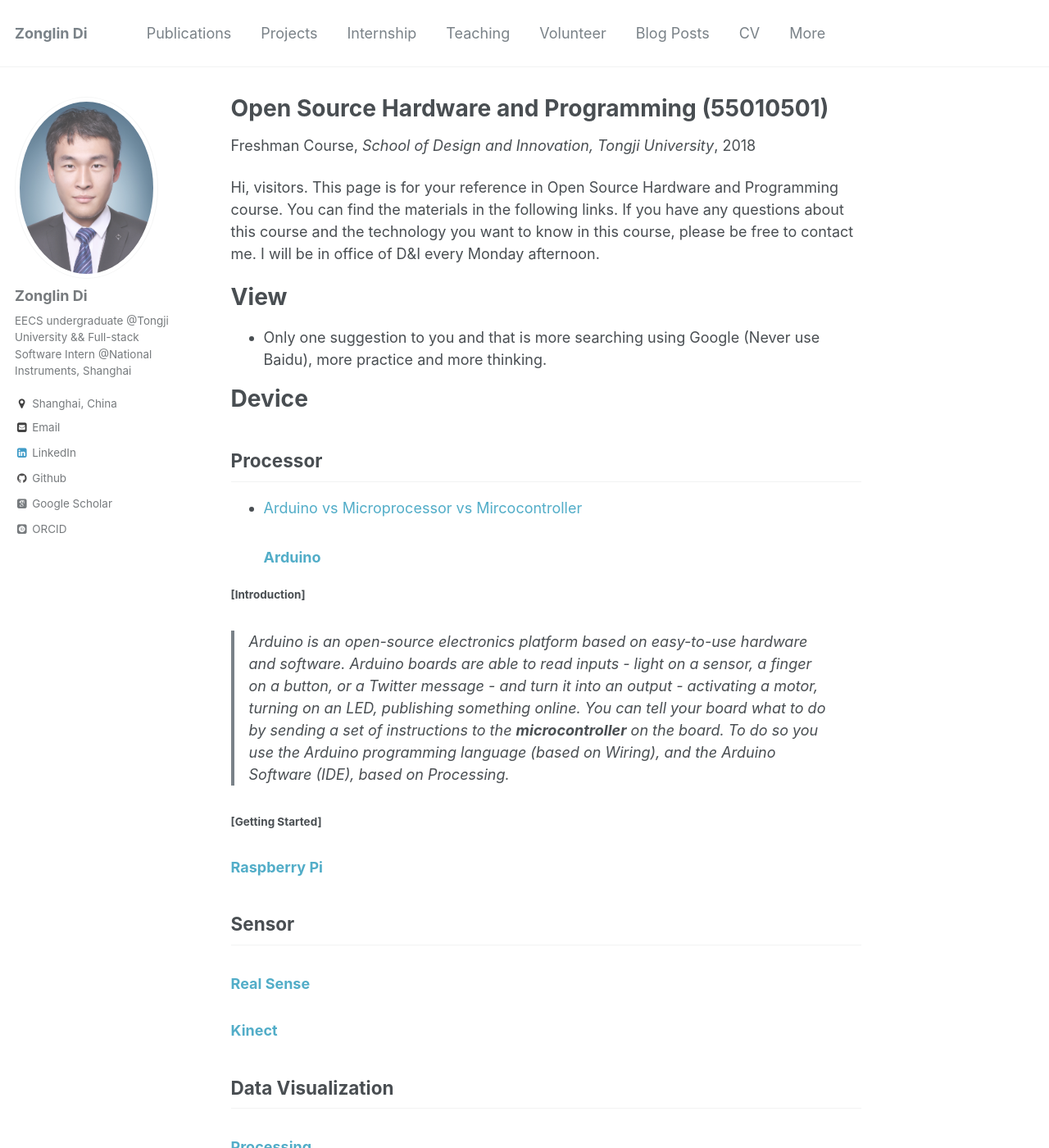
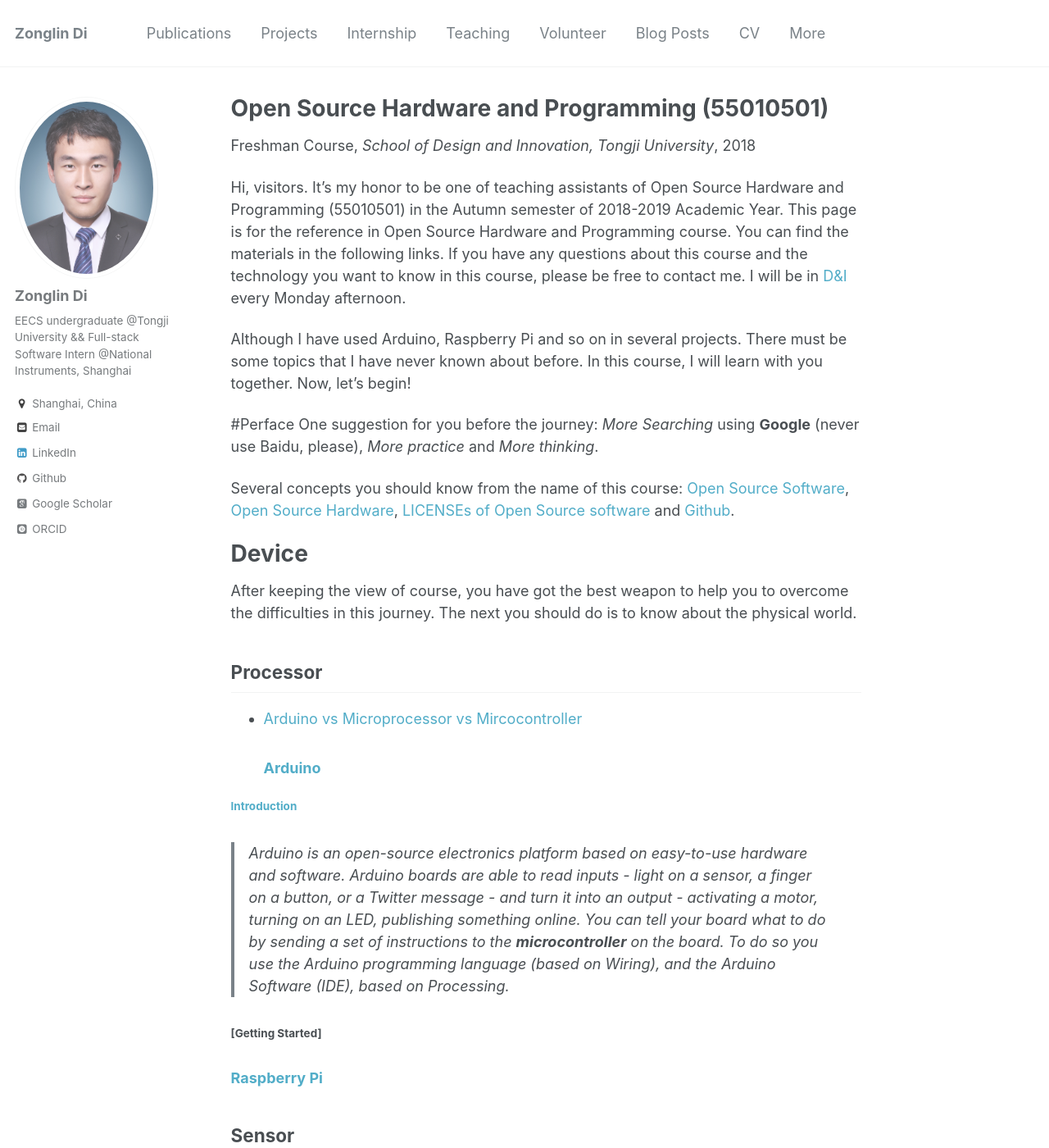
Before and after one commit to ElegantLin/elegantlin.github.io, a Jekyll site: the page built from _teaching/CDI.md, in a window 1280 px wide and 1400 px high. Shown: the whole window at 82% size. Built offline with Jekyll 4.4.1, drawn with Linux system fonts in a browser that asks for light colours; some web fonts are replaced.

Commit message:
finish the intro part

```diff
--- a/_teaching/CDI.md
+++ b/_teaching/CDI.md
@@ -8,16 +8,25 @@ date: Sept. 2018 -- Jan. 2019
 location: "Shanghai, China"
 ---
 
-Hi, visitors. This page is for your reference in Open Source Hardware and Programming course. You can find the materials in the following links. If you have any questions about this course and the technology you want to know in this course, please be free to contact me. I will be in office of D&I every Monday afternoon.
-# View
-* Only one suggestion to you and that is more searching using Google (Never use Baidu), more practice and more thinking.
+Hi, visitors. It's my honor to be one of teaching assistants of Open Source Hardware and Programming (55010501) in the Autumn semester of 2018-2019 Academic Year. This page is for the reference in Open Source Hardware and Programming course. You can find the materials in the following links. If you have any questions about this course and the technology you want to know in this course, please be free to contact me. I will be in [D&I](https://www.amap.com/search?query=%E5%90%8C%E6%B5%8E%E5%A4%A7%E5%AD%A6%E8%AE%BE%E8%AE%A1%E5%88%9B%E6%84%8F%E5%AD%A6%E9%99%A2&city=110000&geoobj=116.322888%7C39.835689%7C116.597546%7C39.979481&zoom=12)  every Monday afternoon.
+
+Although I have used Arduino, Raspberry Pi and so on in several projects. There must be some topics that I have never known about before. In this course, I will learn with you together. Now, let's begin!
+
+
+#Perface
+One suggestion for you before the journey: *More Searching* using **Google** (never use Baidu, please), *More practice* and *More thinking*.
+
+Several concepts you should know from the name of this course: [Open Source Software](https://opensource.com/resources/what-open-source), [Open Source Hardware](https://en.wikipedia.org/wiki/Open-source_hardware), [LICENSEs of Open Source software](https://opensource.org/licenses) and [Github](https://en.wikipedia.org/wiki/GitHub).
 
 # Device
+After keeping the view of course, you have got the best weapon to help you to overcome the difficulties in this journey. The next you should do is to know about the physical world.
+
 ## Processor
 * [Arduino vs Microprocessor vs Mircocontroller](https://electronics.stackexchange.com/questions/99434/arduino-vs-microprocessor-vs-microcontroller)
 ### [Arduino](https://www.arduino.cc/)
 
-#### [Introduction]
+#### [Introduction](https://www.arduino.cc/en/Guide/Introduction)
+
 >Arduino is an open-source electronics platform based on easy-to-use hardware and software. Arduino boards are able to read inputs - light on a sensor, a finger on a button, or a Twitter message - and turn it into an output - activating a motor, turning on an LED, publishing something online. You can tell your board what to do by sending a set of instructions to the **microcontroller** on the board. To do so you use the Arduino programming language (based on Wiring), and the Arduino Software (IDE), based on Processing.
 
 #### [Getting Started]
```
